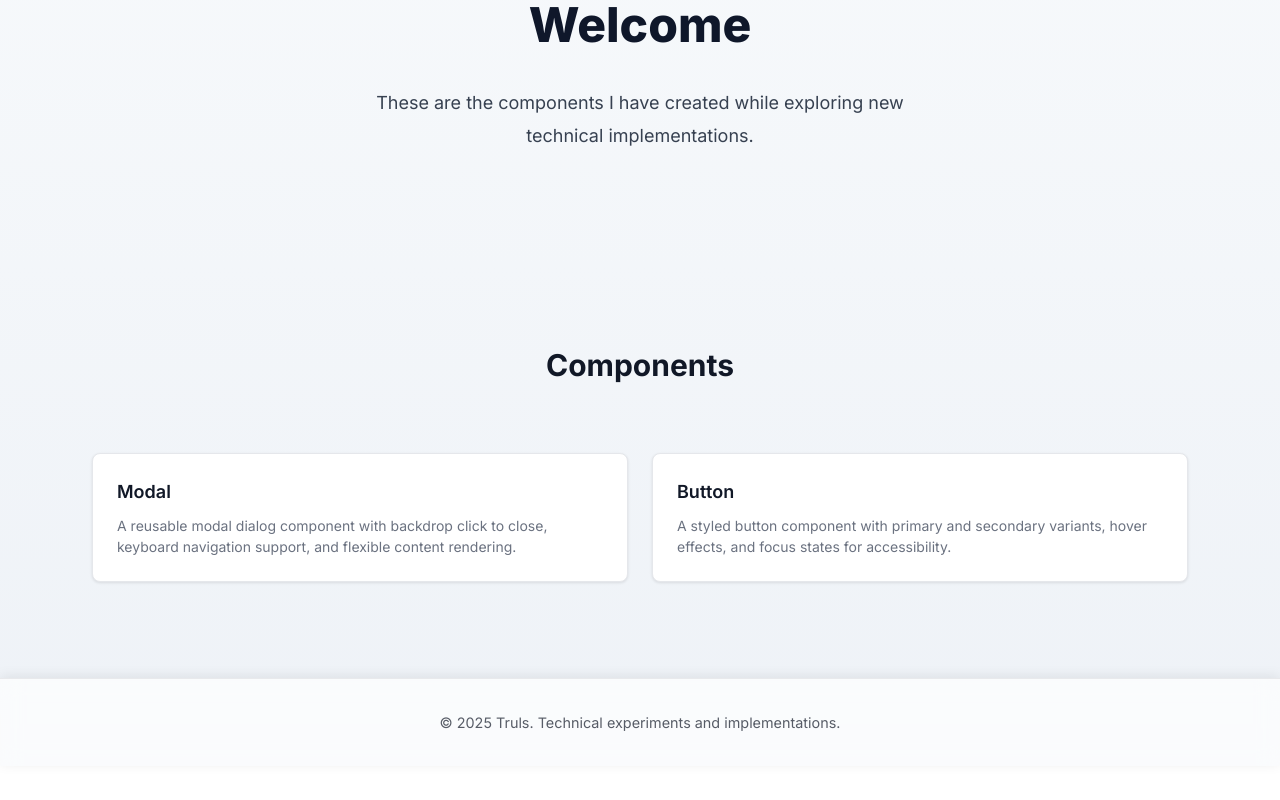
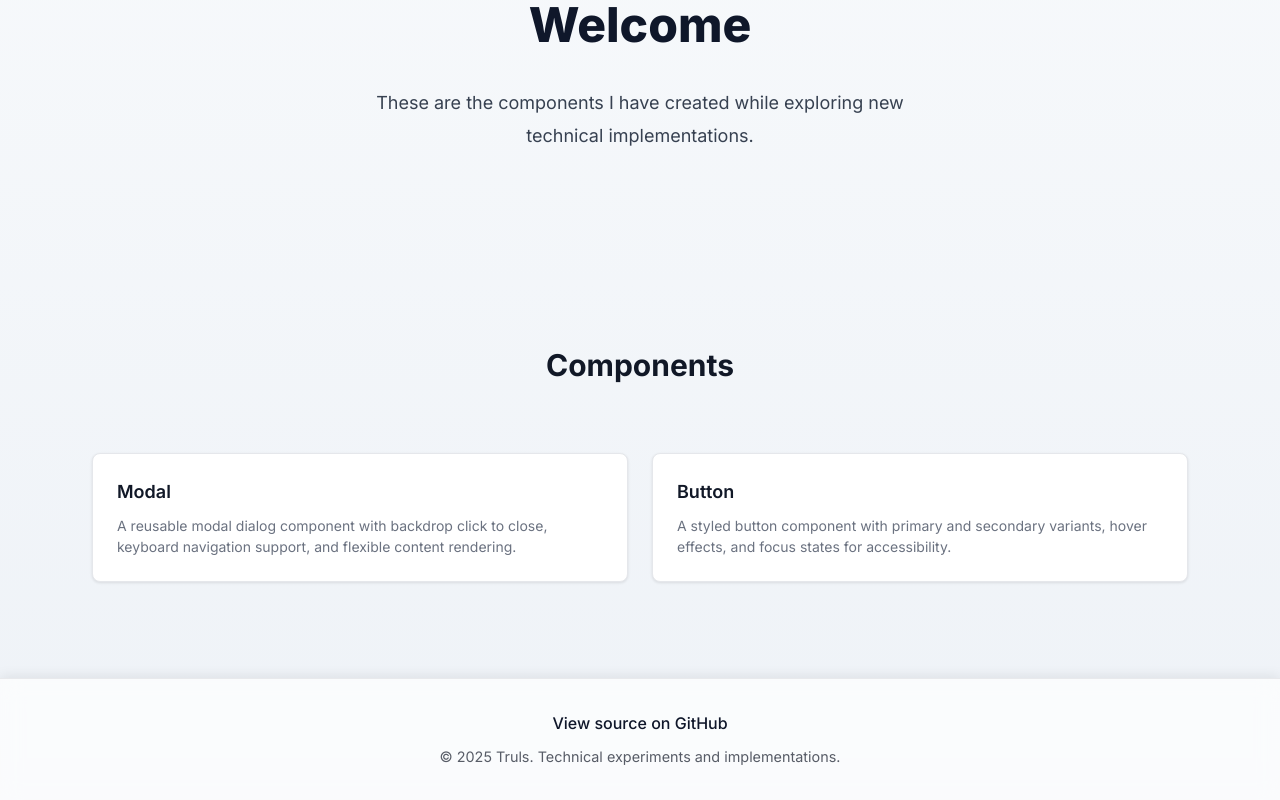
Before and after one commit to trulsbv/trulsbv.github.io, a React (Vite) app: page /home in a window 1280 px wide. Shown: the part 234-1034 px from the top of the page. Before the commit the page ends 1000 px from the top, so only its background shows below. Built offline with nearby package versions, Linux system fonts and the light colour scheme.

Commit message:
feat(footer): add link to GitHub project in footer
Adds a prominent link to the repository (opens in new tab) and centers footer content.

```diff
--- a/src/components/Footer.tsx
+++ b/src/components/Footer.tsx
@@ -10,6 +10,27 @@ const FooterContainer = styled.footer`
   box-shadow: ${semantic.footer.shadow};
 `;
 
+const FooterContent = styled.div`
+  max-width: 1200px;
+  margin: 0 auto;
+  padding: 0 20px;
+  display: flex;
+  flex-direction: column;
+  gap: 0.5rem;
+  align-items: center;
+  justify-content: center;
+`;
+
+const FooterLink = styled.a`
+  color: ${semantic.hero.title};
+  text-decoration: none;
+  font-weight: 500;
+
+  &:hover {
+    text-decoration: underline;
+  }
+`;
+
 const Copyright = styled.div`
   text-align: center;
   color: ${semantic.footer.textMuted};
@@ -18,9 +39,18 @@ const Copyright = styled.div`
 
 export const Footer = () => (
   <FooterContainer>
-    <Copyright>
-      © {new Date().getFullYear()} Truls. Technical experiments and
-      implementations.
-    </Copyright>
+    <FooterContent>
+      <FooterLink
+        href="https://github.com/trulsbv/trulsbv.github.io"
+        target="_blank"
+        rel="noopener noreferrer"
+      >
+        View source on GitHub
+      </FooterLink>
+      <Copyright>
+        © {new Date().getFullYear()} Truls. Technical experiments and
+        implementations.
+      </Copyright>
+    </FooterContent>
   </FooterContainer>
 );
```
